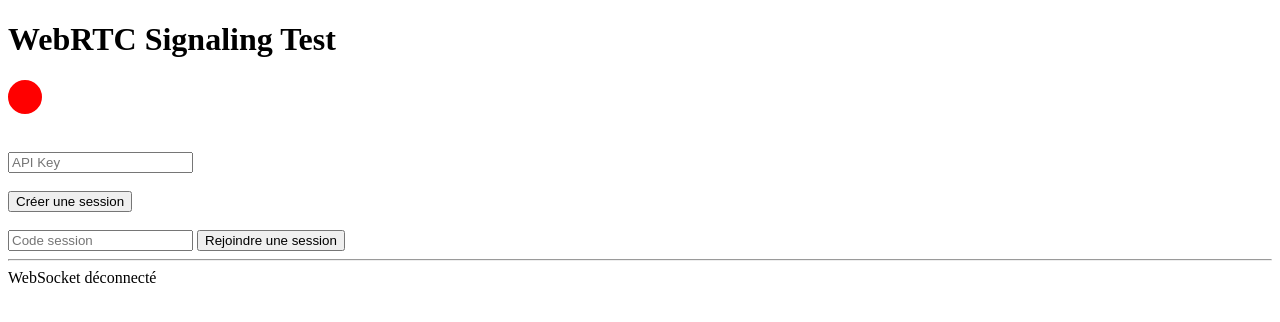
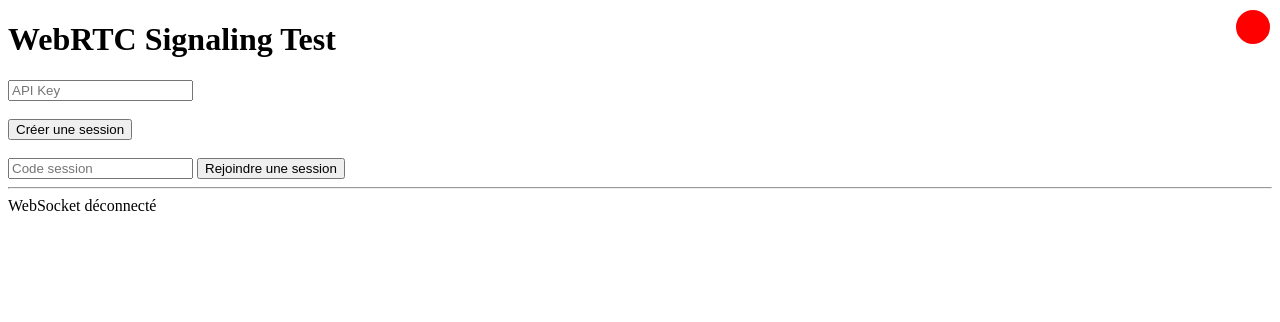
Before and after one commit to Fouyoufr/webrtc-signaling-server, a website: page public/index.html in a window 1280 px wide. Drawn offline with Linux system fonts and the light colour scheme.

Commit message:
v4.0 puce intégrée

```diff
--- a/public/index.html
+++ b/public/index.html
@@ -1,49 +1,19 @@
 <!DOCTYPE html>
 <html lang="fr">
 <head>
-
     <meta charset="UTF-8">
-
     <title>WebRTC Signaling Test</title>
-
-    <link rel="stylesheet" href="session.css">
-
 </head>
 <body>
-
     <h1>WebRTC Signaling Test</h1>
-
-    <div id="sessionIndicator"></div>
-
-    <br>
-
-    <input
-    id="apiKey"
-    type="password"
-    placeholder="API Key">
-
+    <input id="apiKey" type="password" placeholder="API Key">
     <br><br>
-
-    <button id="createSession">
-        Créer une session
-    </button>
-
+    <button id="createSession">Créer une session</button>
     <br><br>
-
-    <input
-    id="sessionId"
-    type="text"
-    placeholder="Code session">
-
-    <button id="joinSession">
-        Rejoindre une session
-    </button>
-
+    <input id="sessionId" type="text" placeholder="Code session">
+    <button id="joinSession">Rejoindre une session</button>
     <hr>
-
     <div id="logs"></div>
-
     <script src="session.js"></script>
-
 </body>
 </html>
--- a/public/session.css
+++ /dev/null
@@ -1,45 +0,0 @@
-#sessionIndicator {
-
-    width: 24px;
-    height: 24px;
-
-    border-radius: 50%;
-
-    margin-bottom: 20px;
-}
-
-/*
- * Etat serveur
- */
-
-#sessionIndicator.serverUp {
-    border: 5px solid green;
-}
-
-#sessionIndicator.serverAvailable {
-    border: 5px solid orange;
-}
-
-#sessionIndicator.serverDown {
-    border: 5px solid red;
-}
-
-/*
- * Etat session
- */
-
-#sessionIndicator.noSession {
-    background-color: red;
-}
-
-#sessionIndicator.sessionAvailable  {
-    background-color: orange;
-}
-
-#sessionIndicator.sessionRecognized {
-    background-color: yellow;
-}
-
-#sessionIndicator.sessionDirect  {
-    background-color: green;
-}
--- a/public/session.js
+++ b/public/session.js
@@ -18,7 +18,24 @@ let requestId = 0;
 const pendingRequests = new Map();
 /* Références DOM */
 const logs = document.getElementById("logs");
-const indicator = document.getElementById("sessionIndicator");
+let indicator;
+function createSessionIndicator() {
+    if (document.getElementById("sessionIndicator")) {return;}
+    const style = document.createElement("style");
+    style.id = "sessionIndicatorStyle";
+    style.textContent = `#sessionIndicator {position: fixed; top: 10px; right: 10px; width: 24px; height: 24px; border-radius: 50%; z-index: 9999;}
+#sessionIndicator.serverDown {border: 5px solid red;}
+#sessionIndicator.serverAvailable {border: 5px solid orange;}
+#sessionIndicator.serverUp {border: 5px solid green;}
+#sessionIndicator.noSession {background-color: red;}
+#sessionIndicator.sessionAvailable {background-color: orange;}
+#sessionIndicator.sessionRecognized {background-color: yellow;}
+#sessionIndicator.sessionDirect {background-color: green;}`;
+    document.head.appendChild(style);
+    const indicator = document.createElement("div");
+    indicator.id = "sessionIndicator";
+    document.body.appendChild(indicator);}
+
 /* Journalisation */
 function log(message) {
     const line = document.createElement("div");
@@ -152,5 +169,7 @@ document.getElementById("joinSession").addEventListener("click", async () => {
     catch (error) {log(`Erreur : ${error.message}`);}});
 
 /* Initialisation */
+createSessionIndicator();
+indicator = document.getElementById("sessionIndicator");
 updateIndicator();
 connectWebSocket();
```
